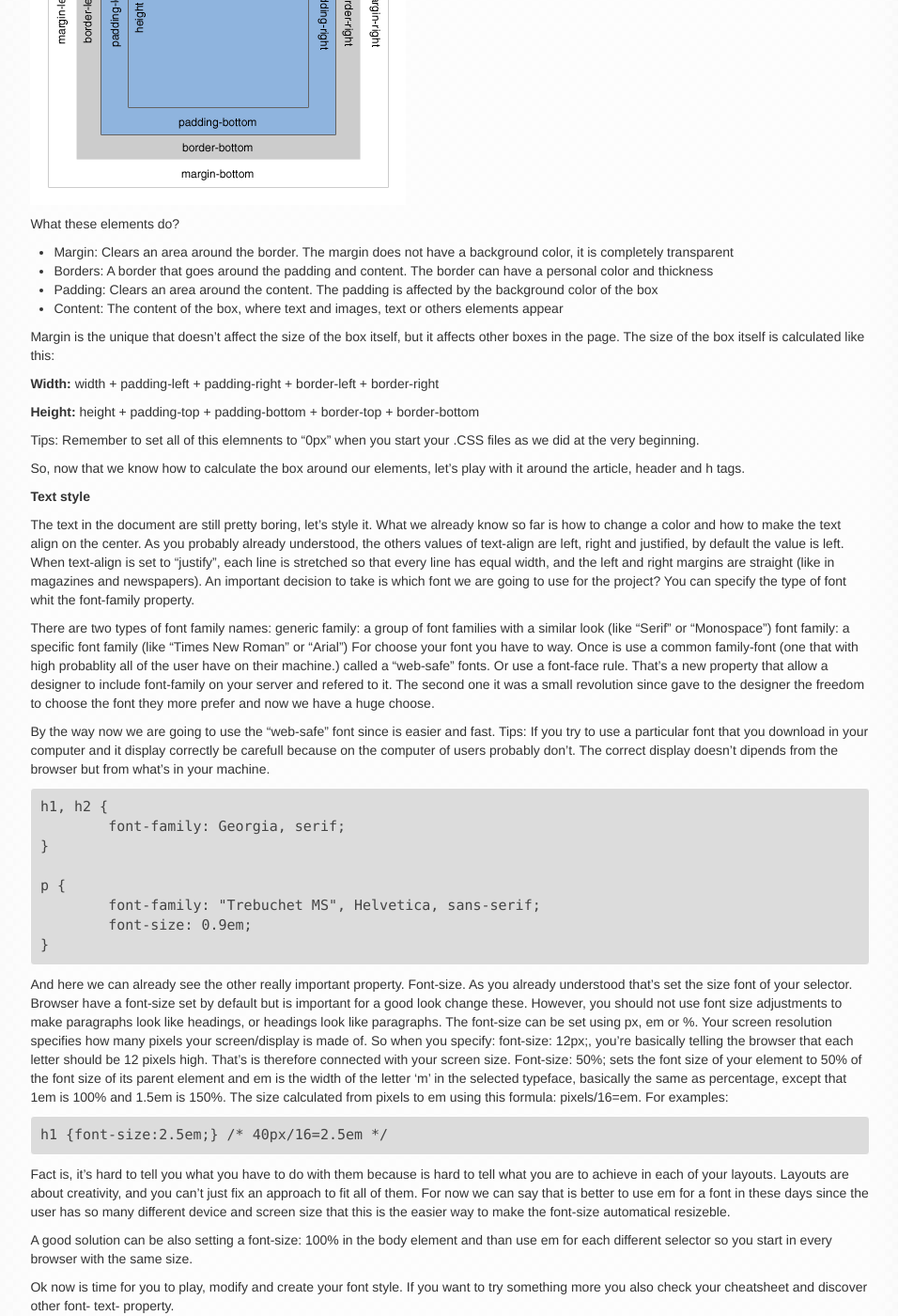
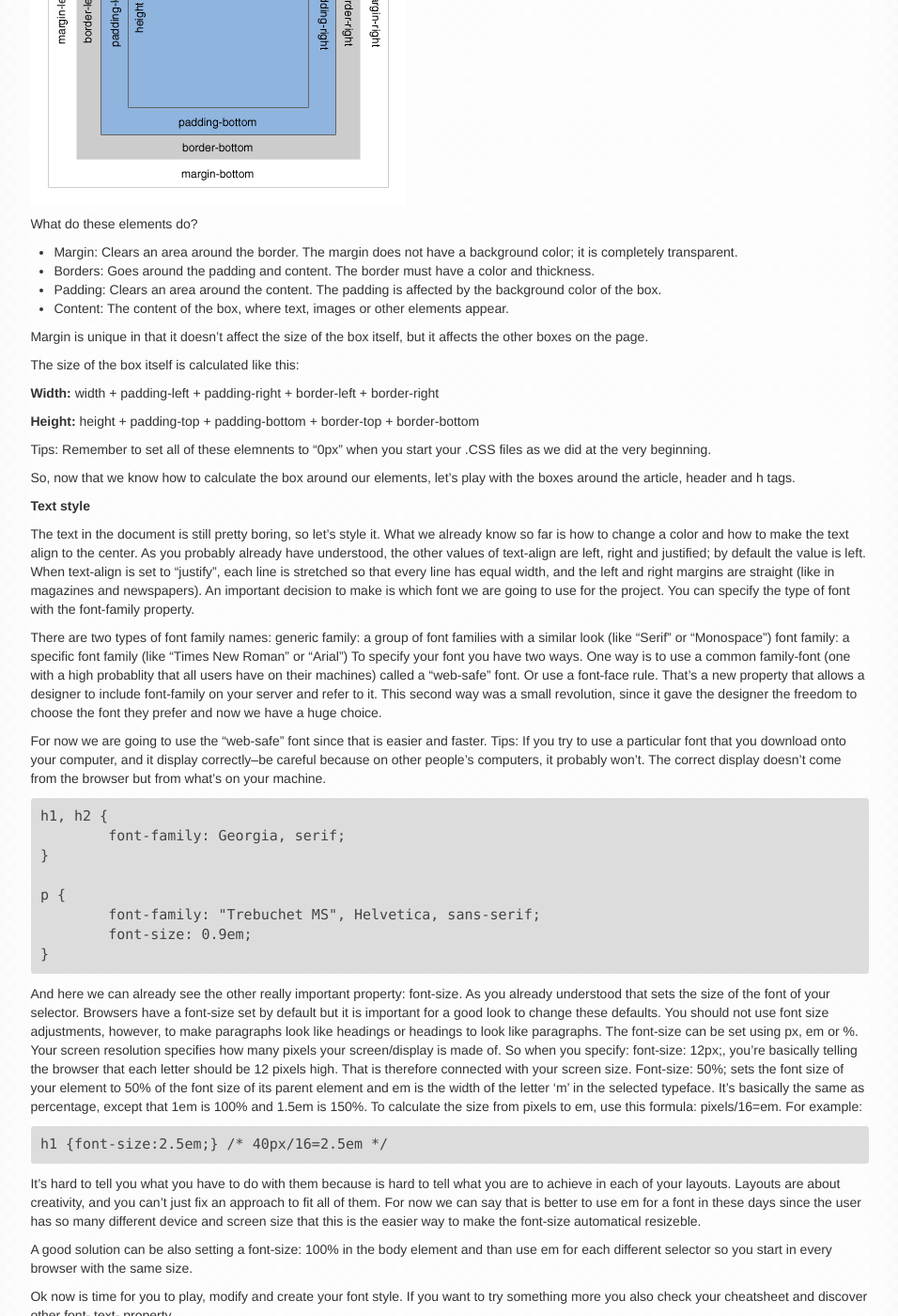
Before and after one commit to OpenTechSchool/html-css-beginners, a Jekyll site: the page built from core/portfolio.md, in a window 1280 px wide and 1400 px high, scrolled down 4671 px. Shown: the whole window at 94% size, without its empty margins (314-1270 px from the left). Built offline with Jekyll 4.4.1, drawn with Linux system fonts in a browser that asks for light colours; some web fonts are replaced; some of the changed text lies outside the part shown.

```diff
--- a/core/portfolio.md
+++ b/core/portfolio.md
@@ -204,12 +204,12 @@ In style.CSS:
 		margin: 20px 10px;
 	}
 
-First we gave a size to the content and placed it in the middle of the page. Than we place the aside tag with some
-margins to breath, a minimum height and a width. We also highlight the border-right of this element so it displays
+First, we gave a size to the content and placed it in the middle of the page. Then we gave the aside tag some
+margins to allow the content to breathe along with a minimum height and width. We also highlighted the border-right of this element so that it displays
 a line that divides aside from section.
-Last we give a float: left in order to make the section (or whatever we will write after the aside) slip next to the
+Last, we gave a float: left in order to make the section (or whatever we will write after the aside) slip next to the
 aside, right on its left.
-Is really important to set display: inline-block for the section
+It is really important to set display: inline-block for the section.
 
 In the aside let's place an image, our personal profile image.
 
@@ -222,10 +222,10 @@ In the aside let's place an image, our personal profile image.
 		margin-top: 10px;
 	}
 
-When you don't know the size of your image, you can place it and than open your console and check from there,
-try to write different width size and see what the best one.
-Of course the best way to do this work is cut your image before, kwoning the size, with some Graphical Programs
-like Photoshop or gimp but for now that is enough.
+When you don't know the size of your image, you can place it and then open your console and check from there,
+try out different width sizes and see what the best width is.
+Of course, the best way to do this work is to crop your image before, knowing the size, with some graphic editing rograms
+like Photoshop or GIMP but for now that is enough.
 
 Time to write your personal presentation!
 
@@ -239,66 +239,66 @@ Time to write your personal presentation!
 		</article>
 	</section>
 
-Here we contain inside the section an article tag. Each article tag is compose from header tag, a tag that is
-made for wrap up all the h tags. So we place inside of it an h1 and h2 tag. Followed from a p tag where finally
-all our content is written. Write at least some text inside your article, we will need later on.
+Here we put inside the section an article tag. Each article tag is composed of a header tag, a tag that is
+made for wrapping up all the h tags. So we place inside of it an h1 and h2 tag. Followed by a p tag where finally
+all of our content is written. Write at least some text inside of your article, because we will need it later on.
 
+Before we make our article better looking, we need to know some basics about the box model.
+What is a box model, and why is it so importan?
 
-Before make our article looking better, we need to know some basic knowledge about Box model.
-What is a box model and why is so importan?
-
-Every element in web design is a rectangular box. (Yes, either block and inline element. You can set padding,
-margins and border on both of them.)
+Every element in web design is a rectangular box. (Yes, both block and inline elements. You can set paddings,
+margins and borders on both of them.)
 In CSS, the term "box model" is used when talking about design and layout.
 The CSS box model is essentially a box that wraps around HTML elements, and it consists of: margins, borders,
 padding, and the actual content.
 The box model allows us to place a border around elements and margins and padding around this element too.
 How is the size of the box calculated exactly? Here is a diagram:
 
-<img src="../images/CSS-box-model.gif" />
+<img src="../images/css-box-model.gif" />
 
-What these elements do?
-* Margin: Clears an area around the border. The margin does not have a background color, it is completely transparent
-* Borders: A border that goes around the padding and content. The border can have a personal color and thickness
-* Padding: Clears an area around the content. The padding is affected by the background color of the box
-* Content: The content of the box, where text and images, text or others elements appear
+What do these elements do?
+* Margin: Clears an area around the border. The margin does not have a background color; it is completely transparent.
+* Borders: Goes around the padding and content. The border must have a color and thickness.
+* Padding: Clears an area around the content. The padding is affected by the background color of the box.
+* Content: The content of the box, where text, images or other elements appear.
 
-Margin is the unique that doesn't affect the size of the box itself, but it affects other boxes in the page.
+Margin is unique in that it doesn't affect the size of the box itself, but it affects the other boxes on the page.
+
 The size of the box itself is calculated like this:
 
 **Width:** width + padding-left + padding-right + border-left + border-right
 
 **Height:** height + padding-top + padding-bottom + border-top + border-bottom
 
-Tips: Remember to set all of this elemnents to "0px" when you start your .CSS files as we did at the very beginning.
+Tips: Remember to set all of these elemnents to "0px" when you start your .CSS files as we did at the very beginning.
 
-So, now that we know how to calculate the box around our elements, let's play with it around the article,
+So, now that we know how to calculate the box around our elements, let's play with the boxes around the article,
 header and h tags.
 
 **Text style**
 
-The text in the document are still pretty boring, let's style it.
-What we already know so far is how to change a color and how to make the text align on the center.
-As you probably already understood, the others values of text-align are left, right and justified,
+The text in the document is still pretty boring, so let's style it.
+What we already know so far is how to change a color and how to make the text align to the center.
+As you probably already have understood, the other values of text-align are left, right and justified;
 by default the value is left.
 When text-align is set to "justify", each line is stretched so that every line has equal width, and the left and right margins are straight (like in magazines and newspapers).
-An important decision to take is which font we are going to use for the project?
-You can specify the type of font whit the font-family property.
+An important decision to make is which font we are going to use for the project.
+You can specify the type of font with the font-family property.
 
 There are two types of font family names:
 generic family: a group of font families with a similar look (like "Serif" or "Monospace")
 font family: a specific font family (like "Times New Roman" or "Arial")
-For choose your font you have to way.
-Once is use a common family-font (one that with high probablity all of the user have on their machine.) called a
-"web-safe" fonts. Or use a font-face rule. That's a new property that allow a designer to include font-family on
-your server and refered to it.
-The second one it was a small revolution since gave to the designer the freedom to choose the font they more prefer
-and now we have a huge choose.
+To specify your font you have two ways.
+One way is to use a common family-font (one with a high probablity that all users have on their machines) called a
+"web-safe" font. Or use a font-face rule. That's a new property that allows a designer to include font-family on
+your server and refer to it.
+This second way was a small revolution, since it gave the designer the freedom to choose the font they prefer
+and now we have a huge choice.
 
-By the way now we are going to use the "web-safe" font since is easier and fast.
-Tips: If you try to use a particular font that you download in your computer and it display correctly be carefull
-because on the computer of users probably don't. The correct display doesn't dipends from the browser but from
-what's in your machine.
+For now we are going to use the "web-safe" font since that is easier and faster.
+Tips: If you try to use a particular font that you download onto your computer, and it display correctly--be careful
+because on other people's computers, it probably won't. The correct display doesn't come from the browser but from
+what's on your machine.
 
 	h1, h2 {
 		font-family: Georgia, serif;
@@ -309,22 +309,22 @@ what's in your machine.
 		font-size: 0.9em;
 	}
 
-And here we can already see the other really important property. Font-size. As you already understood that's set
-the size font of your selector. Browser have a font-size set by default but is important for a good look change these.
-However, you should not use font size adjustments to make paragraphs look like headings, or headings look like paragraphs.
+And here we can already see the other really important property: font-size. As you already understood that sets
+the size of the font of your selector. Browsers have a font-size set by default but it is important for a good look to change these defaults.
+You should not use font size adjustments, however, to make paragraphs look like headings or headings to look like paragraphs.
 The font-size can be set using px, em or %.
 Your screen resolution specifies how many pixels your screen/display is made of. So when you specify: font-size:
-12px;, you're basically telling the browser that each letter should be 12 pixels high. That's is therefore
+12px;, you're basically telling the browser that each letter should be 12 pixels high. That is therefore
 connected with your screen size.
 Font-size: 50%; sets the font size of your element to 50% of the font size of its parent element and em is the
-width of the letter 'm' in the selected typeface, basically the same as percentage, except that 1em is 100%
+width of the letter 'm' in the selected typeface. It's basically the same as percentage, except that 1em is 100%
 and 1.5em is 150%.
-The size calculated from pixels to em using this formula: pixels/16=em.
-For examples:
+To calculate the size from pixels to em, use this formula: pixels/16=em.
+For example:
 
 	h1 {font-size:2.5em;} /* 40px/16=2.5em */
 
-Fact is, it's hard to tell you what you have to do with them because is hard to tell what you are to achieve
+It's hard to tell you what you have to do with them because is hard to tell what you are to achieve
 in each of your layouts. Layouts are about creativity, and you can't just fix an approach to fit all of them.
 For now we can say that is better to use em for a font in these days since the user has so many different
 device and screen size that this is the easier way to make the font-size automatical resizeble.
```
